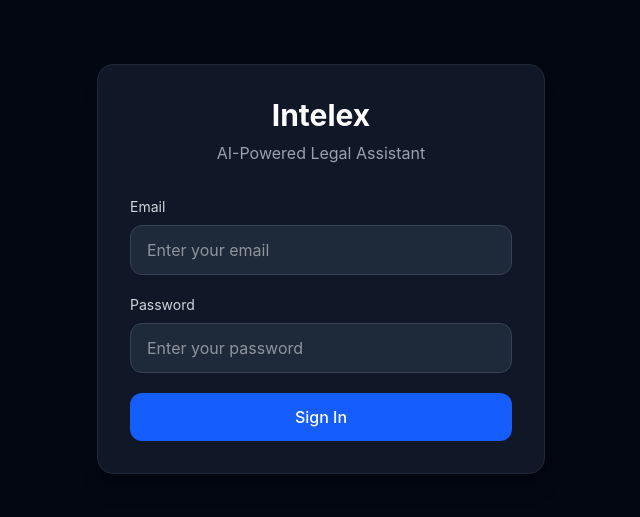
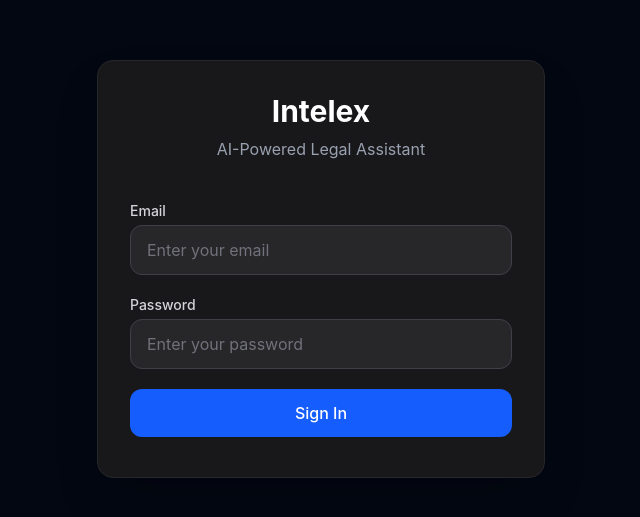
Before and after one commit to hassan-frq/Intelex, a React app in the folder frontend/: page / in a window 1280 px wide. Shown: the part 131-648 px from the top of the page, without its empty margins (319-959 px from the left). Built offline with nearby package versions, Linux system fonts and the light colour scheme; the HTML template or start-up script is replaced by a standard one.

Commit message:
Refine login form spacing and input component

```diff
--- a/frontend/src/components/common/Card/Card.jsx
+++ b/frontend/src/components/common/Card/Card.jsx
@@ -1,6 +1,6 @@
 function Card({ children }) {
   return (
-    <div className="w-full max-w-md rounded-2xl border border-gray-800 bg-gray-900 p-8 shadow-xl">
+    <div className="w-full max-w-md rounded-2xl border border-zinc-800 bg-zinc-900 p-8 shadow-2xl">
       {children}
     </div>
   );
--- a/frontend/src/components/common/Input/Input.jsx
+++ b/frontend/src/components/common/Input/Input.jsx
@@ -1,17 +1,26 @@
 function Input({
+  label,
   type = "text",
   placeholder,
   value,
   onChange,
 }) {
   return (
+    <div className="space-y-3">
+      {label && (
+        <label className="block text-sm font-medium text-zinc-300 mb-1">
+          {label}
+        </label>
+      )}
+
       <input
         type={type}
         placeholder={placeholder}
         value={value}
         onChange={onChange}
-      className="w-full rounded-xl border border-gray-700 bg-gray-800 px-4 py-3 text-white outline-none focus:border-blue-500"
+        className="w-full rounded-xl border border-zinc-700 bg-zinc-800 px-4 py-3 text-white placeholder:text-zinc-500 focus:border-blue-500 focus:outline-none"
       />
+    </div>
   );
 }
 
--- a/frontend/src/pages/Login/Login.jsx
+++ b/frontend/src/pages/Login/Login.jsx
@@ -13,22 +13,18 @@ function Login() {
           </p>
         </div>
 
-        <form className="space-y-5">
+        <form className="space-y-5 py-2">
           <div>
-            <label className="mb-2 block text-sm text-gray-300">
-              Email
-            </label>
             <Input
+              label="Email"
               type="email"
               placeholder="Enter your email"
             />
           </div>
 
           <div>
-            <label className="mb-2 block text-sm text-gray-300">
-              Password
-            </label>
             <Input
+              label="Password"
               type="password"
               placeholder="Enter your password"
             />
```
Lines whose indentation alone changed are shown as unchanged.
